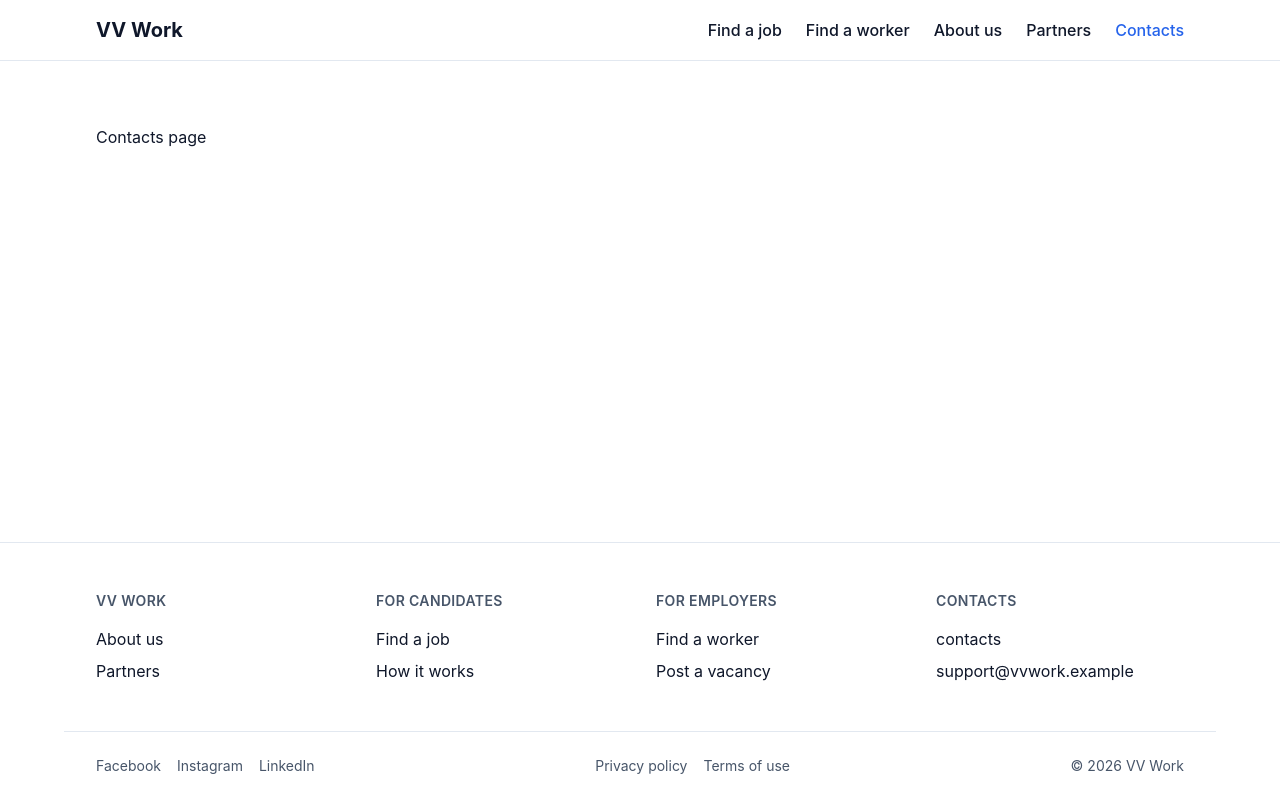
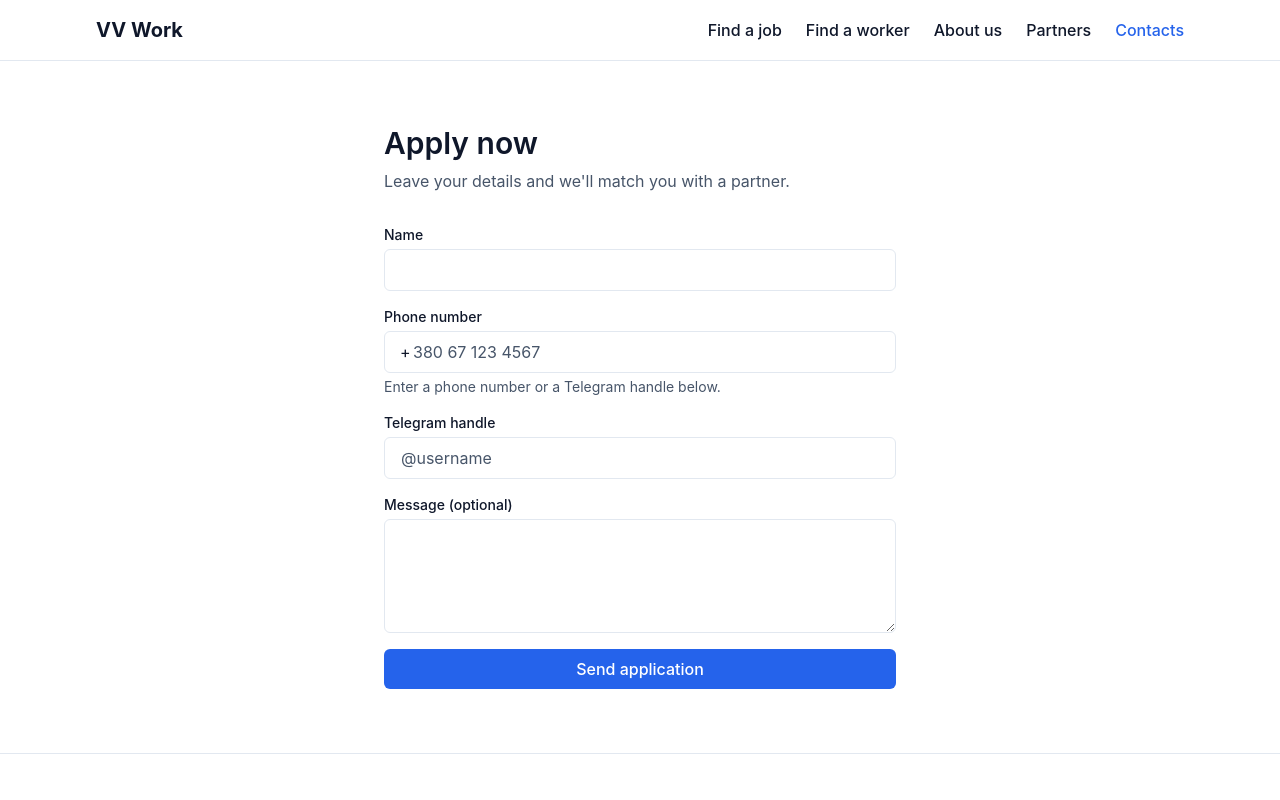
Before and after one commit to mpodaniev/vv-work, a React (Vite) app: page /contacts in a window 1280 px wide. Shown: the top 800 px of the page. Built offline with nearby package versions, Linux system fonts and the light colour scheme.

Commit message:
add employer contact application form to the contacts page

```diff
--- /dev/null
+++ b/src/components/forms/ApplicationForm.tsx
@@ -0,0 +1,181 @@
+import { useCallback, useEffect, useLayoutEffect, useMemo, useRef, useState, type ChangeEvent, type FormEvent } from 'react'
+import { submitApplication } from '../../api/applications'
+import { isApiError, type ApiError } from '../../api/types'
+import { formatPhoneInput, isPhoneEmpty, mapCursorPosition as mapPhoneCursorPosition } from '../../lib/phoneMask'
+import { formatTelegramInput, mapCursorPosition as mapTelegramCursorPosition } from '../../lib/telegramMask'
+import { validateApplicationForm, type ApplicationFormErrors, type ApplicationFormValues } from '../../lib/validation'
+import Button from '../ui/Button'
+import EmptyState from '../ui/EmptyState'
+import ErrorState from '../ui/ErrorState'
+import Input from '../ui/Input'
+import Textarea from '../ui/Textarea'
+
+type SubmitStatus = 'idle' | 'success' | 'error'
+
+const FIELD_ORDER: (keyof ApplicationFormValues)[] = ['name', 'phone', 'telegram', 'message']
+const MASKED_FIELDS = ['phone', 'telegram'] as const satisfies readonly (typeof FIELD_ORDER)[number][]
+type MaskedField = (typeof MASKED_FIELDS)[number]
+
+const MASK_CONFIG: Record<
+  MaskedField,
+  { format: (value: string) => string; mapCursor: (previousValue: string, formatted: string, previousCursor: number) => number }
+> = {
+  phone: { format: formatPhoneInput, mapCursor: mapPhoneCursorPosition },
+  telegram: { format: formatTelegramInput, mapCursor: mapTelegramCursorPosition },
+}
+
+export default function ApplicationForm() {
+  const [values, setValues] = useState<ApplicationFormValues>({ name: '', phone: '', telegram: '', message: '' })
+  const [touched, setTouched] = useState<Partial<Record<keyof ApplicationFormValues, boolean>>>({})
+  const [status, setStatus] = useState<SubmitStatus>('idle')
+  const [submitError, setSubmitError] = useState<ApiError | null>(null)
+  const isMountedRef = useRef(true)
+  const fieldRefs = useRef<Partial<Record<keyof ApplicationFormValues, HTMLInputElement | HTMLTextAreaElement>>>({})
+  const fieldRefSetters = useRef<Partial<Record<keyof ApplicationFormValues, (el: HTMLInputElement | HTMLTextAreaElement | null) => void>>>({})
+  const pendingCursorRef = useRef<Partial<Record<MaskedField, number>>>({})
+
+  useEffect(() => {
+    isMountedRef.current = true
+    return () => {
+      isMountedRef.current = false
+    }
+  }, [])
+
+  const errors: ApplicationFormErrors = useMemo(() => validateApplicationForm(values), [values])
+
+  function handleChange(field: keyof ApplicationFormValues, value: string) {
+    setValues((prev) => ({ ...prev, [field]: value }))
+  }
+
+  // A stable ref-callback per field, so React doesn't tear down and reattach the
+  // ref on every re-render (which an inline `ref={(el) => ...}` would trigger).
+  function getFieldRefSetter(field: keyof ApplicationFormValues) {
+    return (fieldRefSetters.current[field] ??= (el) => {
+      fieldRefs.current[field] = el ?? undefined
+    })
+  }
+
+  // Reformats a masked field (phone/telegram) as the user types and stashes where
+  // the caret should end up, since reflowing the whole string would otherwise
+  // bounce the cursor to the end (or worse, the start) on every keystroke.
+  const handleMaskedChange = useCallback((field: MaskedField, event: ChangeEvent<HTMLInputElement>) => {
+    const { format, mapCursor } = MASK_CONFIG[field]
+    const input = event.target
+    const previousValue = input.value
+    const previousCursor = input.selectionStart ?? previousValue.length
+    const formatted = format(previousValue)
+
+    pendingCursorRef.current[field] = mapCursor(previousValue, formatted, previousCursor)
+    handleChange(field, formatted)
+  }, [])
+
+  // Restoring the caret must happen synchronously after the DOM commit (not via
+  // requestAnimationFrame): fast/automated typing dispatches the next keystroke
+  // before a frame fires, so an rAF-deferred fix loses the race and the browser
+  // inserts the next character at the stale (pre-restore) cursor position.
+  useLayoutEffect(() => {
+    for (const field of MASKED_FIELDS) {
+      const cursor = pendingCursorRef.current[field]
+      if (cursor === undefined) continue
+      pendingCursorRef.current[field] = undefined
+      fieldRefs.current[field]?.setSelectionRange(cursor, cursor)
+    }
+  }, [values.phone, values.telegram])
+
+  function handleBlur(field: keyof ApplicationFormValues) {
+    setTouched((prev) => ({ ...prev, [field]: true }))
+  }
+
+  async function submit() {
+    setSubmitError(null)
+    // True optimistic UI: assume success the moment client-side validation
+    // passes, then roll back to the form (with data intact) if the mock API
+    // actually rejects the request.
+    setStatus('success')
+    try {
+      await submitApplication({
+        name: values.name,
+        phone: isPhoneEmpty(values.phone) ? undefined : `+${values.phone.trim()}`,
+        telegram: values.telegram.trim() || undefined,
+        message: values.message || undefined,
+      })
+    } catch (err) {
+      if (!isMountedRef.current) return
+      setSubmitError(isApiError(err) ? err : { message: 'Something went wrong. Please try again.', status: 500 })
+      setStatus('error')
+    }
+  }
+
+  function handleSubmit(event: FormEvent<HTMLFormElement>) {
+    event.preventDefault()
+
+    if (Object.keys(errors).length > 0) {
+      setTouched({ name: true, phone: true, telegram: true, message: true })
+      const firstInvalidField = FIELD_ORDER.find((field) => errors[field])
+      if (firstInvalidField) fieldRefs.current[firstInvalidField]?.focus()
+      return
+    }
+
+    void submit()
+  }
+
+  if (status === 'success') {
+    return (
+      <EmptyState title="Thanks — we'll be in touch." description="We received your application and will reach out shortly." />
+    )
+  }
+
+  return (
+    <form noValidate onSubmit={handleSubmit} className="flex flex-col gap-4">
+      <Input
+        label="Name"
+        value={values.name}
+        onChange={(e) => handleChange('name', e.target.value)}
+        onBlur={() => handleBlur('name')}
+        error={touched.name ? errors.name : undefined}
+        ref={getFieldRefSetter('name')}
+      />
+      <Input
+        label="Phone number"
+        type="tel"
+        inputMode="tel"
+        autoComplete="tel"
+        prefix="+"
+        placeholder="380 67 123 4567"
+        hint="Enter a phone number or a Telegram handle below."
+        value={values.phone}
+        onChange={(e) => handleMaskedChange('phone', e)}
+        onBlur={() => handleBlur('phone')}
+        error={touched.phone ? errors.phone : undefined}
+        ref={getFieldRefSetter('phone')}
+      />
+      <Input
+        label="Telegram handle"
+        type="text"
+        inputMode="text"
+        autoComplete="off"
+        placeholder="@username"
+        value={values.telegram}
+        onChange={(e) => handleMaskedChange('telegram', e)}
+        onBlur={() => handleBlur('telegram')}
+        error={touched.telegram ? errors.telegram : undefined}
+        ref={getFieldRefSetter('telegram')}
+      />
+      <Textarea
+        label="Message (optional)"
+        rows={4}
+        value={values.message}
+        onChange={(e) => handleChange('message', e.target.value)}
+        onBlur={() => handleBlur('message')}
+        error={touched.message ? errors.message : undefined}
+        ref={getFieldRefSetter('message')}
+      />
+
+      {status === 'error' && submitError && <ErrorState message={submitError.message} onRetry={() => void submit()} />}
+
+      <Button type="submit" className="w-full sm:w-auto">
+        Send application
+      </Button>
+    </form>
+  )
+}
--- a/src/pages/ContactsPage.tsx
+++ b/src/pages/ContactsPage.tsx
@@ -1,9 +1,14 @@
+import ApplicationForm from '../components/forms/ApplicationForm'
 import Container from '../components/ui/Container'
 
 export default function ContactsPage() {
   return (
-    <Container className="py-section">
-      <h1>Contacts page</h1>
+    <Container className="max-w-xl py-section">
+      <h1 className="text-3xl font-semibold text-fg">Apply now</h1>
+      <p className="mt-2 text-muted">Leave your details and we'll match you with a partner.</p>
+      <div className="mt-8">
+        <ApplicationForm />
+      </div>
     </Container>
   )
 }
```
Also changed, not shown: 2 other files (tests, documents, lock files or other folders).
